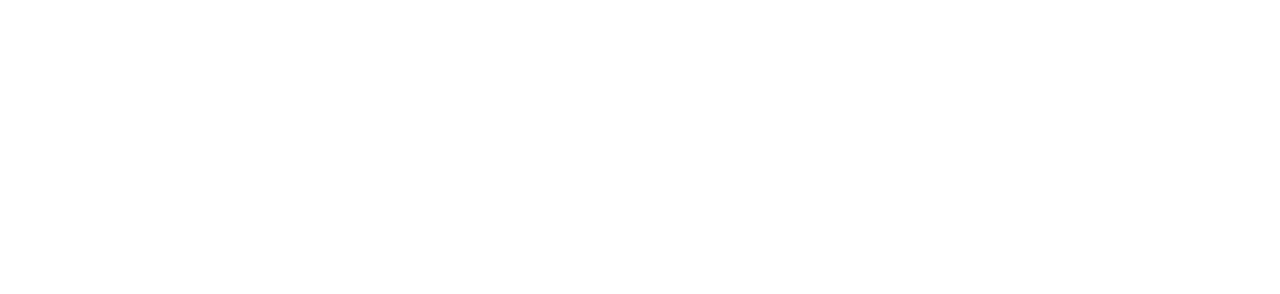
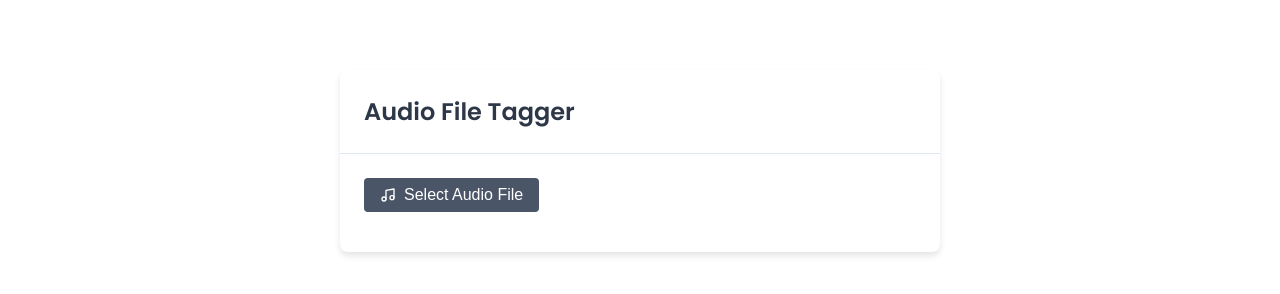
Before and after one commit to TheGhossst/Audio-Tagger, a React (Vite) app: page / in a window 1280 px wide. Shown: the part 366-660 px from the top of the page. Built offline with nearby package versions, Linux system fonts and the light colour scheme.

Commit message:
add: MainContent and its styles

```diff
--- a/package.json
+++ b/package.json
@@ -11,6 +11,7 @@
   },
   "dependencies": {
     "lucide-react": "^0.446.0",
+    "music-metadata-browser": "^2.5.11",
     "react": "^18.3.1",
     "react-dom": "^18.3.1",
     "react-icons": "^5.3.0"
--- a/src/components/MainContent.tsx
+++ b/src/components/MainContent.tsx
@@ -1,7 +1,138 @@
+import { useState, useRef, ChangeEvent } from 'react';
+import { Music, Image, Download } from 'lucide-react';
+import * as mmb from 'music-metadata-browser';
+
+type Metadata  = {
+  title: string;
+  artist: string;
+  album: string;
+  picture?: Blob;
+}
 
 export function MainContent(){
+    const [file, setFile] = useState<File | null>(null);
+    const [metadata, setMetadata] = useState<Metadata>({
+        title: '',
+        artist: '',
+        album: '',
+    });
+    const [coverImage, setCoverImage] = useState<Blob | null>(null);
+    const fileInputRef = useRef<HTMLInputElement>(null);
+    const imageInputRef = useRef<HTMLInputElement>(null);
+
+    const handleFileChange = (e: ChangeEvent<HTMLInputElement>) => {
+
+    };
+
+    const handleMetadataChange = (e: ChangeEvent<HTMLInputElement>) => {
+        const { name, value } = e.target;
+        setMetadata((prev) => ({ ...prev, [name]: value }));
+    };
+
+    const handleCoverImageChange = (e: ChangeEvent<HTMLInputElement>) => {
+        const selectedImage = e.target.files?.[0];
+        if (selectedImage) {
+        setCoverImage(selectedImage);
+        }
+    };
+
+    const handleDownload = () => {
+        if (file) {
+        const element = document.createElement('a');
+        element.href = URL.createObjectURL(file);
+        element.download = `${metadata.title}.mp3`;
+        document.body.appendChild(element);
+        element.click();
+        document.body.removeChild(element);
+        }
+    };
+
     return (
-        <>
-        </>
-    )
+        <div className = "card">
+            <div className = "card-header">
+                <h2 className = "card-title">Audio File Tagger</h2>
+            </div>
+            <div className = "card-content">
+                <div className = "form-group">
+                    <button className = "btn" onClick={() => fileInputRef.current?.click()}>
+                        <Music className = "icon" /> Select Audio File
+                    </button>
+                    <input
+                        type = "file"
+                        ref = { fileInputRef }
+                        className = "hidden-input"
+                        onChange={ handleFileChange }
+                        accept = "audio/*"
+                    />
+                    {file && <p className = "file-name">{file.name}</p>}
+                </div>
+
+                {file && (
+                <>
+                    <div className = "form-group">
+                        <label htmlFor = "title">Title</label>
+                        <input
+                            id = "title"
+                            name = "title"
+                            value = { metadata.title }
+                            onChange ={ handleMetadataChange }
+                            className = "input"
+                        />
+                    </div>
+
+                    <div className = "form-group">
+                        <label htmlFor = "artist">Artist</label>
+                        <input
+                            id = "artist"
+                            name = "artist"
+                            value = { metadata.artist }
+                            onChange ={ handleMetadataChange }
+                            className = "input"
+                        />
+                    </div>
+
+                    <div className = "form-group">
+                        <label htmlFor = "album">Album</label>
+                        <input
+                            id = "album"
+                            name = "album"
+                            value = { metadata.album }
+                            onChange = { handleMetadataChange }
+                            className = "input"
+                        />
+                    </div>
+
+                    <div className = "form-group">
+                        <button
+                            className = "btn"
+                            onClick={() => imageInputRef.current?.click()}
+                        >
+                        <Image className="icon" /> Change Cover Image
+                        </button>
+                        <input
+                            type="file"
+                            ref={imageInputRef}
+                            className="hidden-input"
+                            onChange={handleCoverImageChange}
+                            accept="image/*"
+                        />
+                        {coverImage && (
+                            <div className = 'cover-image-loaded'>
+                                <p className="file-name">Cover image loaded</p>
+                                <img
+                                    src = { URL.createObjectURL(coverImage) }
+                                    alt="Cover"
+                                />
+                            </div>
+                        )}
+                    </div>
+
+                    <button className="btn btn-download" onClick={handleDownload}>
+                    <Download className="icon" /> Download Tagged File
+                    </button>
+                </>
+                )}
+            </div>
+        </div>
+    );
 }
--- a/src/index.css
+++ b/src/index.css
@@ -202,3 +202,105 @@
   outline: none;
   box-shadow: 0 0 0 4px rgba(0, 123, 255, 0.5);
 }
+
+.card {
+  width: 100%;
+  max-width: 600px;
+  margin: 2rem auto;
+  background-color: #ffffff;
+  border-radius: 8px;
+  box-shadow: 0 4px 6px rgba(0, 0, 0, 0.1);
+}
+
+.card-header {
+  padding: 1.5rem;
+  border-bottom: 1px solid #e2e8f0;
+}
+
+.card-title {
+  margin: 0;
+  font-size: 1.5rem;
+  font-weight: bold;
+  color: #2d3748;
+}
+
+.card-content {
+  padding: 1.5rem;
+}
+
+.form-group {
+  margin-bottom: 1rem;
+}
+
+.btn {
+  display: inline-flex;
+  align-items: center;
+  padding: 0.5rem 1rem;
+  font-size: 1rem;
+  font-weight: 500;
+  color: #ffffff;
+  background-color: #4a5568;
+  border: none;
+  border-radius: 4px;
+  cursor: pointer;
+  transition: background-color 0.2s;
+}
+
+.btn:hover {
+  background-color: #2d3748;
+}
+
+.btn-download {
+  background-color: #48bb78;
+}
+
+.btn-download:hover {
+  background-color: #38a169;
+}
+
+.icon {
+  margin-right: 0.5rem;
+  width: 1rem;
+  height: 1rem;
+}
+
+.hidden-input {
+  display: none;
+}
+
+.input {
+  display: block;
+  width: 100%;
+  padding: 0.5rem;
+  font-size: 1rem;
+  line-height: 1.5;
+  color: #4a5568;
+  background-color: #fff;
+  border: 1px solid #e2e8f0;
+  border-radius: 4px;
+  transition: border-color 0.2s;
+}
+
+.input:focus {
+  outline: none;
+  border-color: #4a5568;
+}
+
+label {
+  display: block;
+  margin-bottom: 0.5rem;
+  font-weight: 500;
+  color: #4a5568;
+}
+
+.file-name {
+  margin-top: 0.5rem;
+  font-size: 0.875rem;
+  color: #718096;
+}
+
+.cover-image-loaded > img{
+  max-width: 100px;
+  max-height: 100px;
+  margin-top: 10px;
+ }
```
Also changed, not shown: 1 other file (tests, documents, lock files or other folders).
